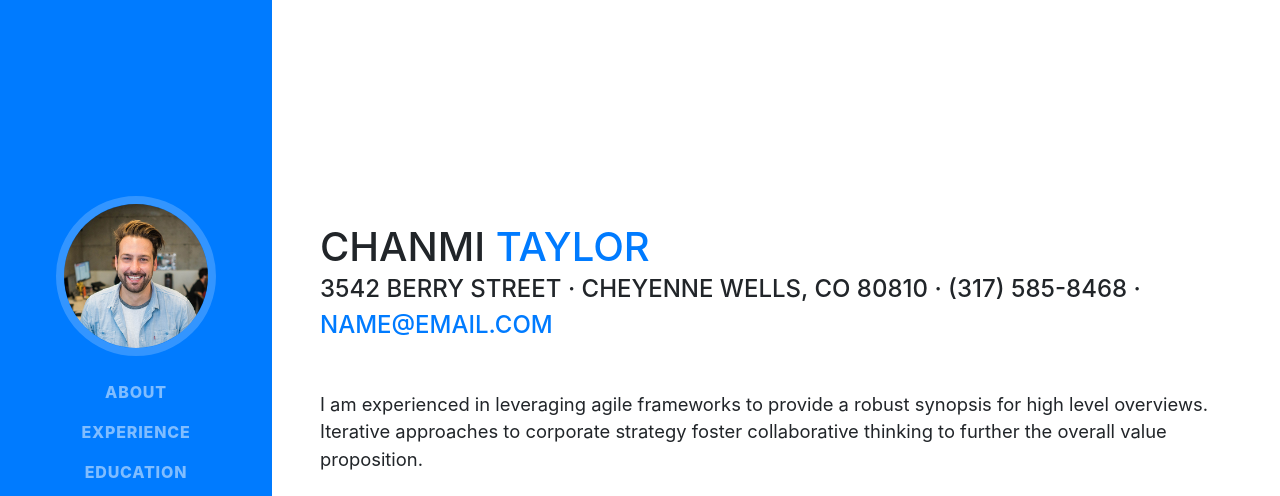
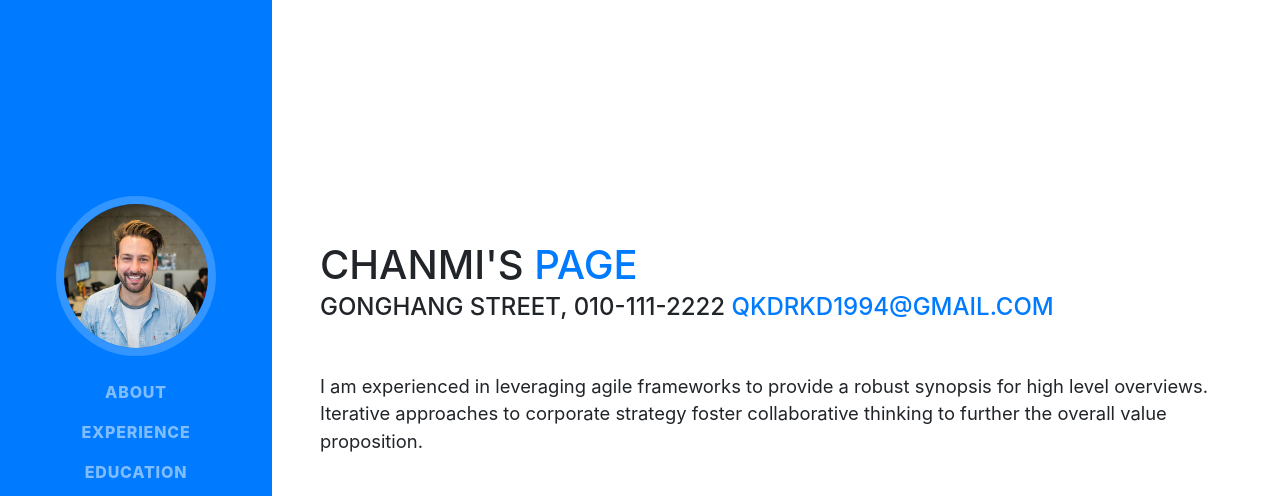
Before and after one commit to prinpice/prinpice.github.io, a website with bundled scripts: page index.html in a window 1280 px wide. Shown: the top 496 px of the page. Built offline with nearby package versions, Linux system fonts and the light colour scheme; a web font is replaced by a local one.

Commit message:
4th commit

```diff
--- a/index.html
+++ b/index.html
@@ -63,11 +63,11 @@
 
       <section class="resume-section p-3 p-lg-5 d-flex d-column" id="about">
         <div class="my-auto">
-          <h1 class="mb-0">ChanMi
-            <span class="text-primary">Taylor</span>
+          <h1 class="mb-0">ChanMi's
+            <span class="text-primary">Page</span>
           </h1>
-          <div class="subheading mb-5">3542 Berry Street · Cheyenne Wells, CO 80810 · (317) 585-8468 ·
-            <a href="mailto:name@email.com">name@email.com</a>
+          <div class="subheading mb-5">Gonghang Street, 010-111-2222
+            <a href="mailto:qkdrkd1994@gmail.com">qkdrkd1994@gmail.com</a>
           </div>
           <p class="lead mb-5">I am experienced in leveraging agile frameworks to provide a robust synopsis for high level overviews. Iterative approaches to corporate strategy foster collaborative thinking to further the overall value proposition.</p>
           <div class="social-icons">
```
